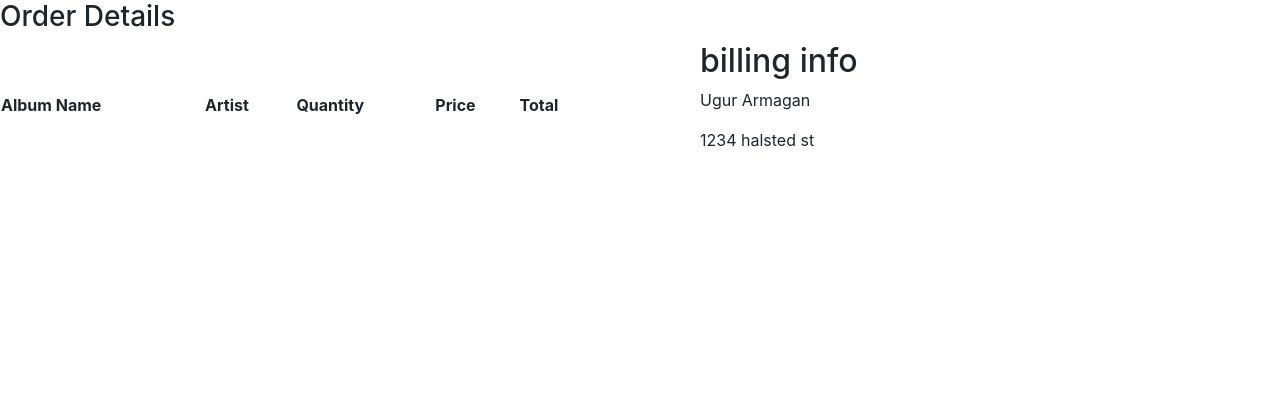
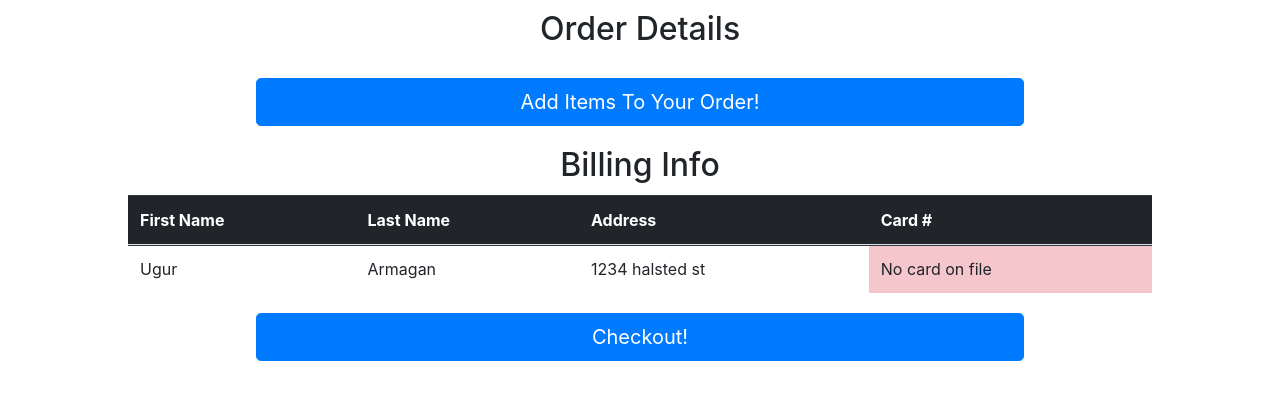
Before and after one commit to Uarmagan/VINYL, a PHP site: page /shoppingCart.php in a window 1280 px wide. Shown: the part 56-456 px from the top of the page. Run offline with PHP 8.4, Linux system fonts and the light colour scheme; a user stored in the database is signed in; data comes from the database, SQL or seed files in the repository; lists and menus that the app fills with data are empty.

Commit message:
searchbar on catalog index for users logged in/out shoppingCart overhaul

```diff
--- a/catalog.php
+++ b/catalog.php
@@ -47,8 +47,7 @@ if(isset($_POST["addToCart"]))
 
 ?>
 <div class="search">
-    <input type="search" class="searchBar" size="100px" style="border:1px solid #333; margin:20px;" onkeyup="filterSearch()">
-    <button>Search</button>
+    <input type="search" class="searchBar"  style="border:1px solid #333; margin:20px;width: 80%" placeholder=" Search by Album Name" onkeyup="filterSearch()">
 </div>
 
 <div class="items">
--- a/shoppingCart.php
+++ b/shoppingCart.php
@@ -3,6 +3,11 @@ session_start();
 $page_title = 'Shopping Cart';
 include('includes/header.html');
 require('connect.php');
+
+//check if user is logged in
+if(!isset($_SESSION['type']) && $_SESSION['type'] == ""){
+    header('Location: login.php'); //redirect URL
+}
 
 if(isset($_GET["action"]))
  {
@@ -13,28 +18,40 @@ if(isset($_GET["action"]))
                 if($values["itemID"] == $_GET["id"])
                 {
                      unset($_SESSION["cart"][$keys]);
-                     echo '<script>alert("Item Removed")</script>';
+                     //echo '<script>alert("Item Removed")</script>';
                      echo '<script>window.location="shoppingCart.php"</script>';
                 }
            }
       }
  }
 ?>
-<h3>Order Details</h3>
+<h2 style="text-align: center;margin: 10px">Order Details</h2>
 
-<div style="display:flex;">
-    <table style="width:600px;">
-        <tr>
+<div style="width: 100%;">
+    <table style="width:80%;float: left;margin: auto 10% auto 10%" class="table table-striped table-hover">
+        <?php
+        if(isset($_SESSION["cart"])) {
+            $total = 0;
+            foreach ($_SESSION["cart"] as $keys => $values) {
+                $total = intval($total + ((float)$values["quantity"] * (float)$values["cost"]));
+            }
+        }
+        if (!empty($total)) {
+            echo '
+            <thead class="thead-dark">
+                <tr style="width: 100% ">
                     <th>Album Name</th>
                     <th>Artist</th>
                     <th>Quantity</th>
                     <th>Price</th>
                     <th>Total</th>
+                    <th>Action</th>
                 </tr>
-        <?php
+            </thead>';
+
+
         if(!empty($_SESSION["cart"]))
         {
-            $total = 0;
             foreach($_SESSION["cart"] as $keys => $values)
             {
         ?>
@@ -47,35 +64,63 @@ if(isset($_GET["action"]))
             <td><a href="shoppingCart.php?action=delete&id=<?php echo $values["itemID"]; ?>" style="color:red;">Remove</a></td>
         </tr>
         <?php
-                $total = intval($total + ((float)$values["quantity"] * (float)$values["cost"]));
             }
         ?>
         <tr>
-            <td colspan="3" align="right">Total</td>
-            <td align="right">$ <?php echo number_format($total, 2); ?></td>
+            <td colspan="3"></td>
+            <td>Total</td>
+            <td>$ <?php echo number_format($total, 2); ?></td>
             <td></td>
         </tr>
         <?php
         }
+        }
+//        else {
+//            echo '
+//            <div style="width:60%;float: left;margin: 20px 20% 20px 20%">
+//                <input required class="btn btn-primary btn-lg btn-block" type="submit" name="toShop" value="Add Items To Your Order!"
+//                onclick="window.location.href=\'catalog.php\'">
+//            </div>
+//            ';
+//        }
         ?>
+
     </table>
-    <div style="margin-left:100px;">
-        <h2>billing info</h2>
+    <div style="width:60%;float: left;margin: 20px 20% 20px 20%">
+        <input required class="btn btn-primary btn-lg btn-block" type="submit" name="toShop" value="Add Items To Your Order!"
+               onclick="window.location.href='catalog.php'">
+    </div>
+</div>
+<div style="width:100%";>
+    <h2 style="text-align: center;margin: 10px">Billing Info</h2>
     <?php
     if($_SESSION['customerID']){
         $ID = trim($_SESSION['customerID']);
         $billingQuery = "SELECT `fName`, `lName`, `address` FROM customer WHERE customerID =" . $ID;
         $result = mysqli_query($db, $billingQuery);
+//        $card = "";                     //TODO test $card
+//        $card = "XXXX-XXXX-XXXX-1111";  // test $card
         if($result){
             while($row = mysqli_fetch_array($result)){
-                        echo '<p>' . $row['fName'] . ' ' . $row['lName'] .'</p>';
-                        echo '<p>' . $row['address'] . '</p>';
+                echo '<table style="width:80%;float: left;margin: auto 10% auto 10%" class="table">';
+                echo '<tr><thead class="thead-dark"><th>First Name</th><th>Last Name</th><th>Address</th><th>Card #</th></thead></tr><tr>';
+                echo '<td>' . $row['fName'] . '</td><td>' . $row['lName'] .'</td>';
+                echo '<td>' . $row['address'] . '</td>';
+                if(!empty($card))
+                    echo '<td>' . $card . '</td>';
+                else
+                    echo '<td class="table-danger">No card on file</td>';
+                echo '</tr></table>';
             }
         }
     }
     ?>
 
 </div>
+<div style="width:100%">
+    <div style="width:60%;float: left;margin: 20px 20% auto 20%">
+        <input required class="btn btn-primary btn-lg btn-block" type="submit" name="checkout" value="Checkout!">
+    </div>
 </div>
 <?php
 include('includes/footer.html');
```
Also changed, not shown: index.php (+19 -8 lines). Lines whose indentation alone changed are shown as unchanged.
